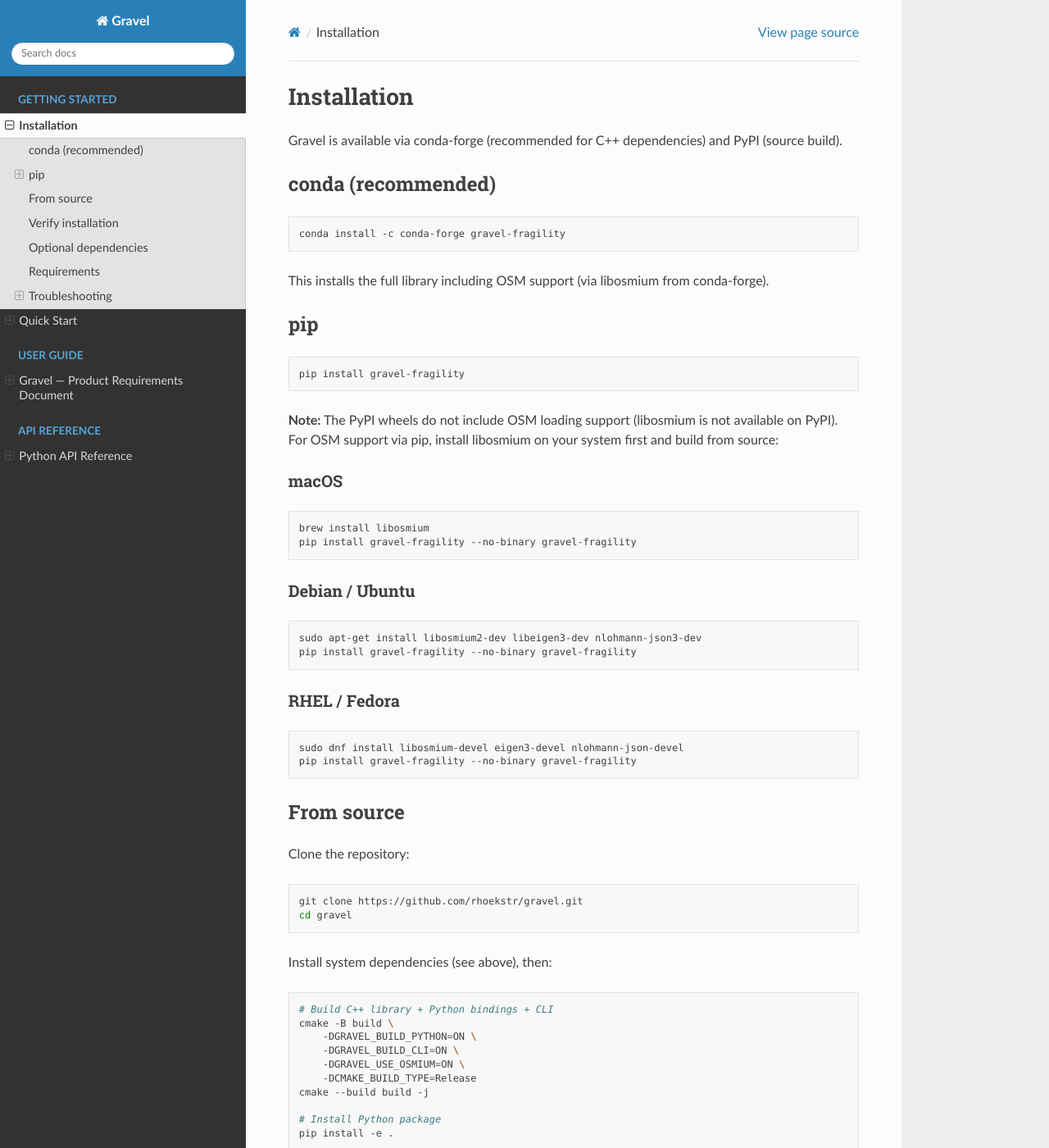
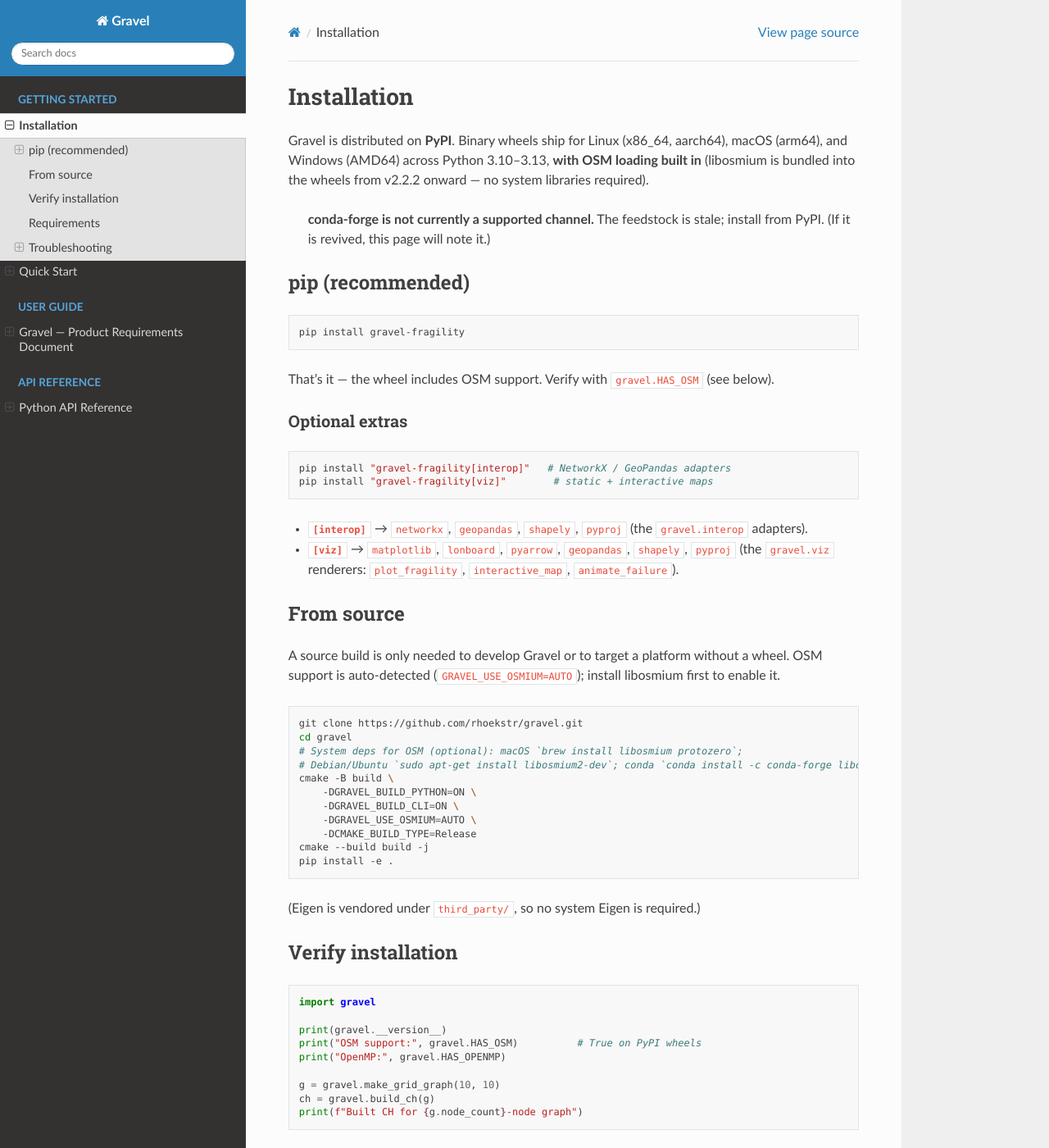
Before and after one commit to rhoekstr/gravel, a Sphinx documentation site: the page built from docs/installation.md, in a window 1280 px wide and 1400 px high. Shown: the whole window at 82% size. Built offline with Sphinx 7.4.7 and the Read the Docs theme 3.1.0, drawn with Linux system fonts in a browser that asks for light colours; pages that are not in the unit, such as notebooks, are missing from menus; some of the changed text lies outside the part shown.

Commit message:
docs: refresh stale status + install guide for 2.4/2.5
- Rewrite installation.md: PyPI-only (conda-forge unsupported), wheels ship OSM,
  correct extras (matplotlib/lonboard/pyarrow), current requirements.
- PRD: mark 2A shipped + viz Tier 1/2 built; the two roadmap limitations
  (capacity modeling, per-edge geometry) are resolved.
- README front door: list research-depth (2.4.0) + visualization (2.5.0).
- scripts/visualize_results.py: guard the plotly import with a clear message.

Co-Authored-By: Claude Opus 4.8 <noreply@anthropic.com>

````diff
--- a/docs/installation.md
+++ b/docs/installation.md
@@ -1,108 +1,87 @@
 # Installation
 
-Gravel is available via conda-forge (recommended for C++ dependencies) and PyPI (source build).
+Gravel is distributed on **PyPI**. Binary wheels ship for Linux (x86_64, aarch64),
+macOS (arm64), and Windows (AMD64) across Python 3.10–3.13, **with OSM loading built
+in** (libosmium is bundled into the wheels from v2.2.2 onward — no system libraries
+required).
 
-## conda (recommended)
+> **conda-forge is not currently a supported channel.** The feedstock is stale; install
+> from PyPI. (If it is revived, this page will note it.)
 
-```bash
-conda install -c conda-forge gravel-fragility
-```
-
-This installs the full library including OSM support (via libosmium from conda-forge).
-
-## pip
+## pip (recommended)
 
 ```bash
 pip install gravel-fragility
 ```
 
-**Note:** The PyPI wheels do not include OSM loading support (libosmium is not available on PyPI). For OSM support via pip, install libosmium on your system first and build from source:
+That's it — the wheel includes OSM support. Verify with `gravel.HAS_OSM` (see below).
 
-### macOS
+### Optional extras
 
 ```bash
-brew install libosmium
-pip install gravel-fragility --no-binary gravel-fragility
+pip install "gravel-fragility[interop]"   # NetworkX / GeoPandas adapters
+pip install "gravel-fragility[viz]"        # static + interactive maps
 ```
 
-### Debian / Ubuntu
-
-```bash
-sudo apt-get install libosmium2-dev libeigen3-dev nlohmann-json3-dev
-pip install gravel-fragility --no-binary gravel-fragility
-```
-
-### RHEL / Fedora
-
-```bash
-sudo dnf install libosmium-devel eigen3-devel nlohmann-json-devel
-pip install gravel-fragility --no-binary gravel-fragility
-```
+- **`[interop]`** → `networkx`, `geopandas`, `shapely`, `pyproj` (the `gravel.interop` adapters).
+- **`[viz]`** → `matplotlib`, `lonboard`, `pyarrow`, `geopandas`, `shapely`, `pyproj` (the
+  `gravel.viz` renderers: `plot_fragility`, `interactive_map`, `animate_failure`).
 
 ## From source
 
-Clone the repository:
+A source build is only needed to develop Gravel or to target a platform without a wheel.
+OSM support is auto-detected (`GRAVEL_USE_OSMIUM=AUTO`); install libosmium first to enable it.
 
 ```bash
 git clone https://github.com/rhoekstr/gravel.git
 cd gravel
-```
-
-Install system dependencies (see above), then:
-
-```bash
-# Build C++ library + Python bindings + CLI
+# System deps for OSM (optional): macOS `brew install libosmium protozero`;
+# Debian/Ubuntu `sudo apt-get install libosmium2-dev`; conda `conda install -c conda-forge libosmium`.
 cmake -B build \
     -DGRAVEL_BUILD_PYTHON=ON \
     -DGRAVEL_BUILD_CLI=ON \
-    -DGRAVEL_USE_OSMIUM=ON \
+    -DGRAVEL_USE_OSMIUM=AUTO \
     -DCMAKE_BUILD_TYPE=Release
 cmake --build build -j
-
-# Install Python package
 pip install -e .
 ```
+
+(Eigen is vendored under `third_party/`, so no system Eigen is required.)
 
 ## Verify installation
 
 ```python
 import gravel
 
-# Check version
-print(gravel.__version__)  # 2.1.0
+print(gravel.__version__)
+print("OSM support:", gravel.HAS_OSM)          # True on PyPI wheels
+print("OpenMP:", gravel.HAS_OPENMP)
 
-# Try a simple grid graph
 g = gravel.make_grid_graph(10, 10)
 ch = gravel.build_ch(g)
 print(f"Built CH for {g.node_count}-node graph")
 ```
 
-## Optional dependencies
-
-For visualization and the national pipeline script:
-
-```bash
-pip install gravel-fragility[viz,pipeline]
-```
-
-This pulls in `plotly`, `geopandas`, `shapely`, and `pyproj`.
-
 ## Requirements
 
-- **C++20** compiler (GCC 11+, Clang 14+, MSVC 2022+)
-- **CMake 3.20+**
-- **Python 3.10+** (for Python bindings)
+- **C++20** compiler (GCC 11+, Clang 14+, MSVC 2022+) — source builds only
+- **CMake 3.24+** — source builds only
+- **Python 3.10+**
 
 ## Troubleshooting
 
-### "Could not find libosmium"
+### `gravel.HAS_OSM` is `False`
 
-libosmium is a system library that isn't distributable via PyPI. Install it through your OS package manager (see above) or use the conda-forge distribution.
+You're on a build without libosmium (a source build where it wasn't found). PyPI wheels
+ship with OSM enabled; from source, install libosmium (see above) and pass
+`-DGRAVEL_USE_OSMIUM=ON` to fail fast if it's missing.
 
 ### Build fails on Windows
 
-Ensure you have Visual Studio 2022 with C++ tools installed. Native Windows builds are supported via cibuildwheel; if building from source fails, file an issue with the full CMake log.
+Ensure Visual Studio 2022 with C++ tools is installed. If a source build fails, file an
+issue with the full CMake log.
 
 ### Python import fails with "module _gravel not found"
 
-The C++ extension didn't build or isn't in your Python path. Check that `pip install -e .` completed successfully and your virtual environment is active.
+The C++ extension didn't build or isn't on your Python path. Check that `pip install -e .`
+completed successfully and your virtual environment is active.
````
Also changed, not shown: README.md (+2 -0 lines), docs/PRD.md (+15 -14 lines), 1 other file.
